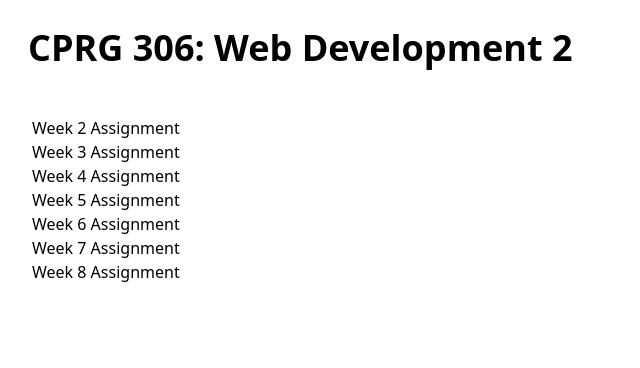
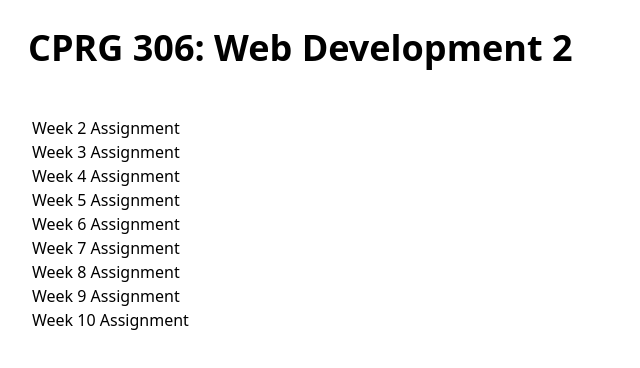
Before and after one commit to chaeeh7791/cprg306-assignments, a Next.js app: page / in a window 1280 px wide. Shown: the top 368 px of the page, without its empty margins (0-640 px from the left). Built offline with nearby package versions, Linux system fonts and the light colour scheme.

Commit message:
Added assignment

```diff
--- a/app/page.js
+++ b/app/page.js
@@ -22,6 +22,10 @@ export default function Page() {
         <Link href="/week-7">Week 7 Assignment</Link>
         <br />
         <Link href="/week-8">Week 8 Assignment</Link>
+        <br />
+        <Link href="/week-9">Week 9 Assignment</Link>
+        <br />
+        <Link href="/week-10">Week 10 Assignment</Link>
       </div>
     </main>
   );
```
